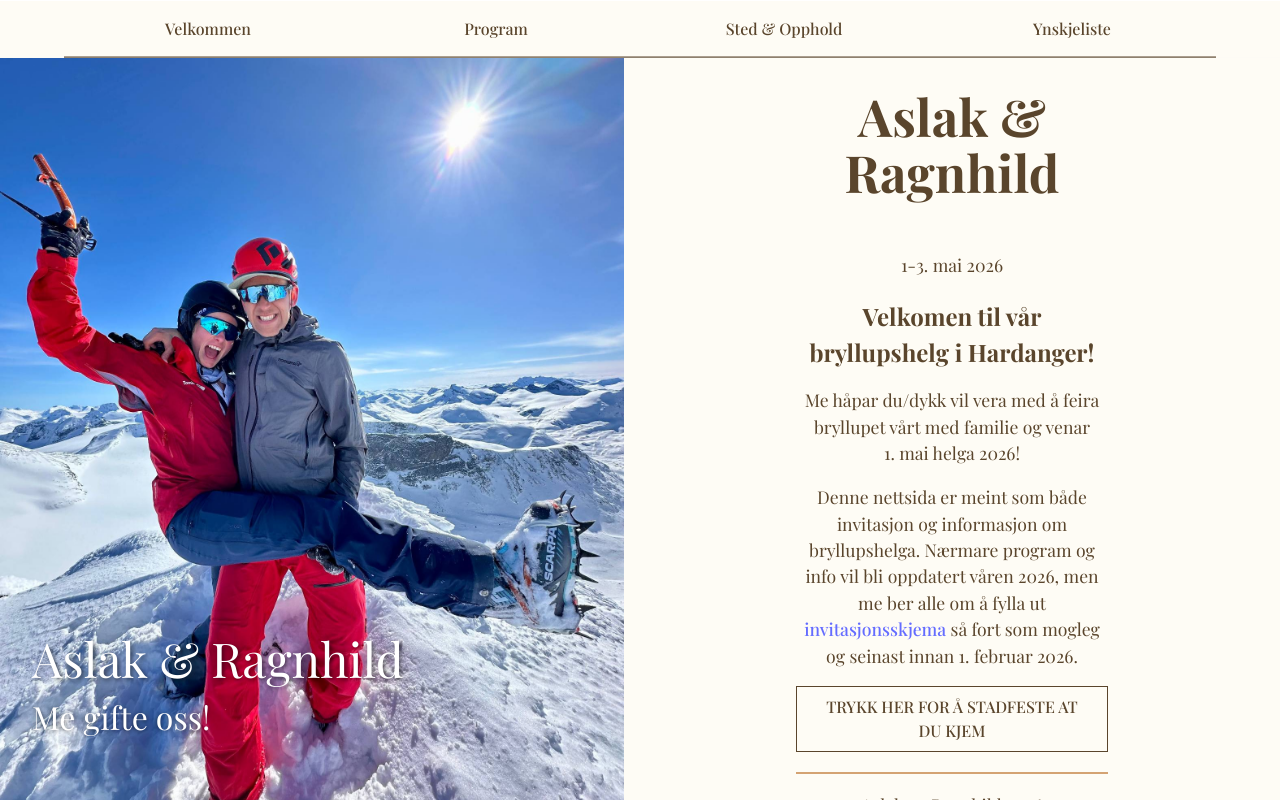
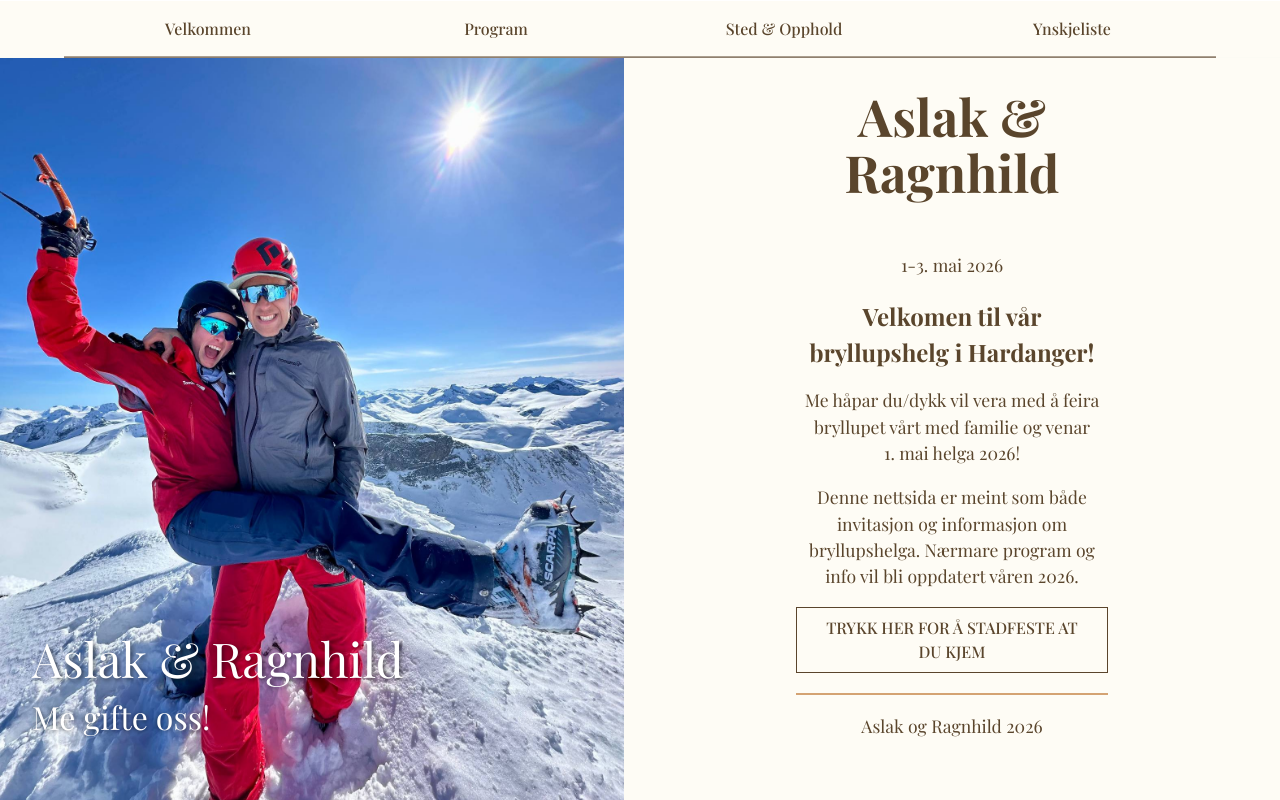
Before and after one commit to beekoo/arbryllup, a React (Vite) app: page / in a window 1280 px wide. Built offline with nearby package versions, Linux system fonts and the light colour scheme.

Commit message:
Update information

```diff
--- a/src/pages/HomePage.jsx
+++ b/src/pages/HomePage.jsx
@@ -41,7 +41,8 @@ const [timeLeft, setTimeLeft] = useState('');
           {/* <p className="countdown">{timeLeft}</p> */}
           <h2>Velkomen til vår bryllupshelg i Hardanger!</h2>
           <p>Me håpar du/dykk vil vera med å feira bryllupet vårt med familie og venar <br/> 1. mai helga 2026!</p>
-          <p>Denne nettsida er meint som både invitasjon og informasjon om bryllupshelga. Nærmare program og info vil bli oppdatert våren 2026, men me ber alle om å fylla ut <a href="https://docs.google.com/forms/d/1szIkqMf9pyR5LlJcMOPnxfGY4FOE6dEFqpLbmjeCSk0/viewform?edit_requested=true">invitasjonsskjema</a> så fort som mogleg og seinast innan 1. februar 2026.</p>
+          <p>Denne nettsida er meint som både invitasjon og informasjon om bryllupshelga. Nærmare program og info vil bli oppdatert våren 2026.</p>
+          {/* <p>  <a href="https://docs.google.com/forms/d/1szIkqMf9pyR5LlJcMOPnxfGY4FOE6dEFqpLbmjeCSk0/viewform?edit_requested=true">invitasjonsskjema</a> så fort som mogleg og seinast innan 1. februar 2026.</p> */}
 
 
           <a
```
